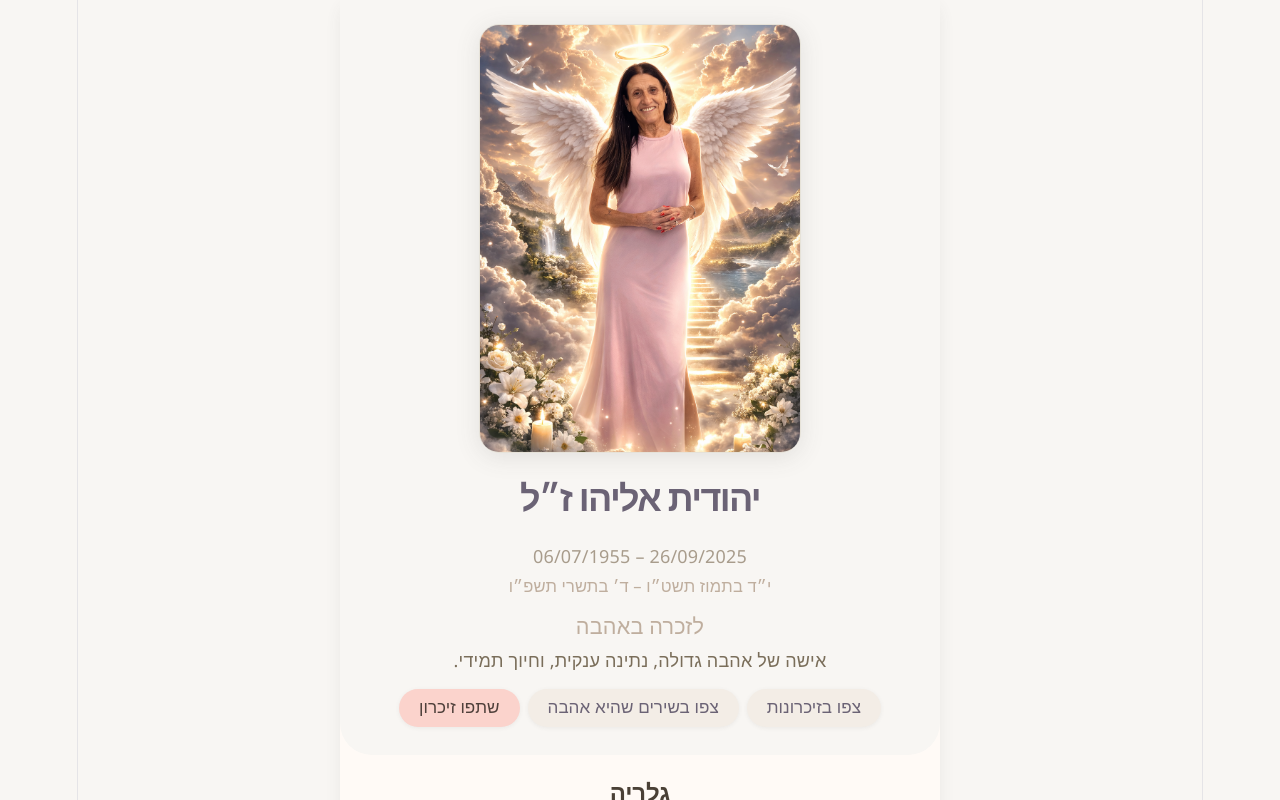
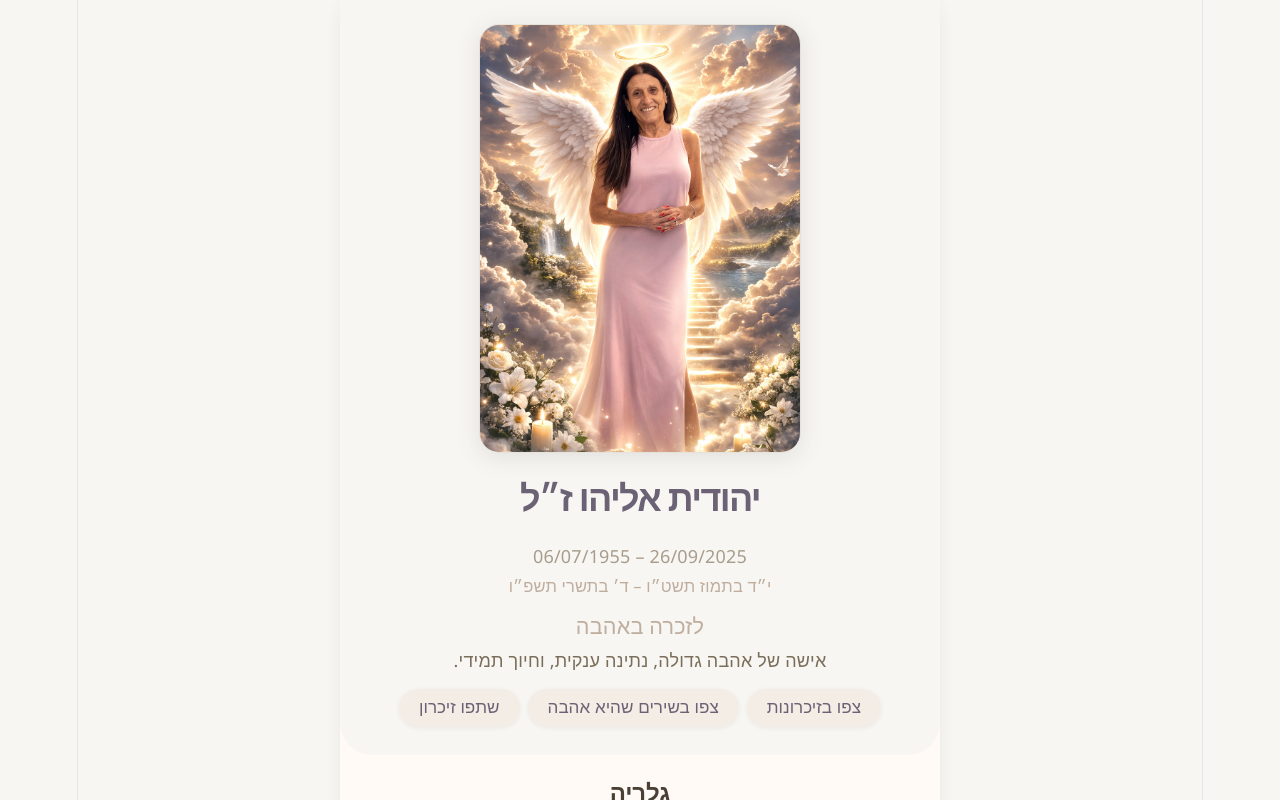
Before and after one commit to liordidi/yehudith-app, a React app in the folder frontend/: page / in a window 1280 px wide. Shown: the top 800 px of the page. Built offline with nearby package versions, Linux system fonts and the light colour scheme; no server answers; the database is empty; the HTML template or start-up script is replaced by a standard one.

Commit message:
refactor: remove unused hero CTA share styles for cleaner code

```diff
--- a/frontend/src/App.css
+++ b/frontend/src/App.css
@@ -505,16 +505,6 @@ body {
 }
 .hero-cta-btn:hover {
   background: #e6e2d8;
-}
-.hero-cta-share {
-  background: #fbd3cc;
-  color: #4f403b;
-}
-.hero-cta-share:hover {
-  background: #d9a498;
-}
-.hero-cta-share:active {
-  background: #cf9588;
 }
 
 /* Gallery Section */
```
